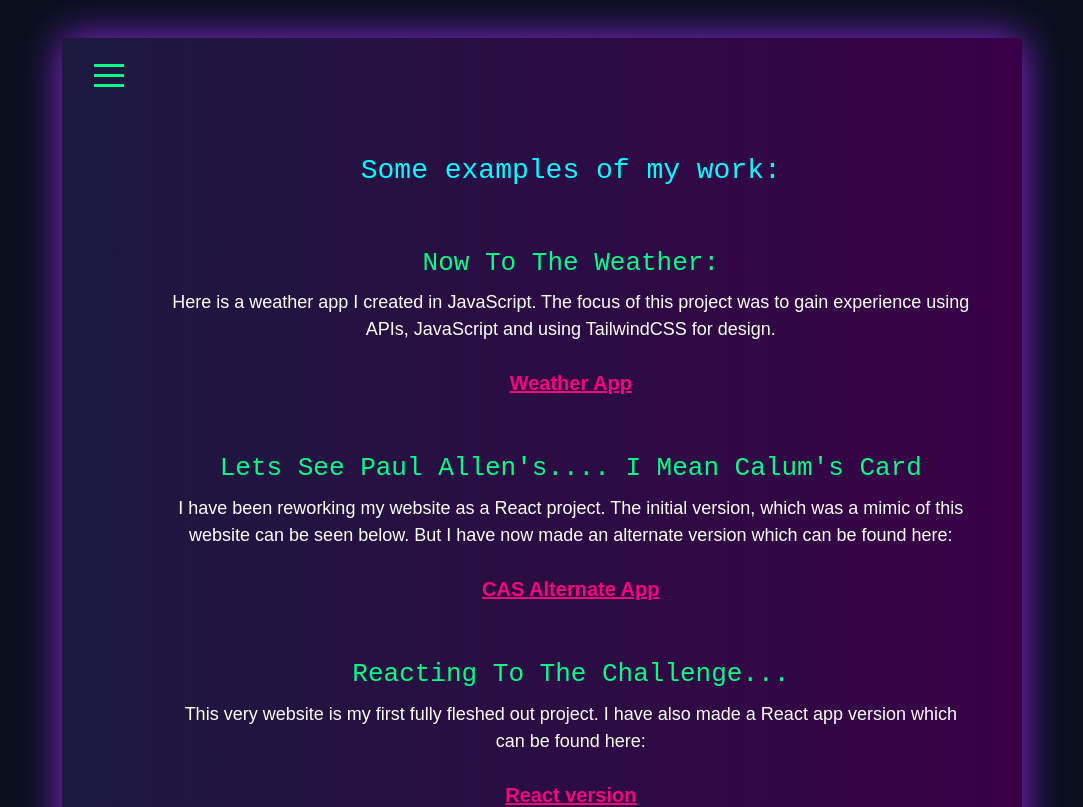
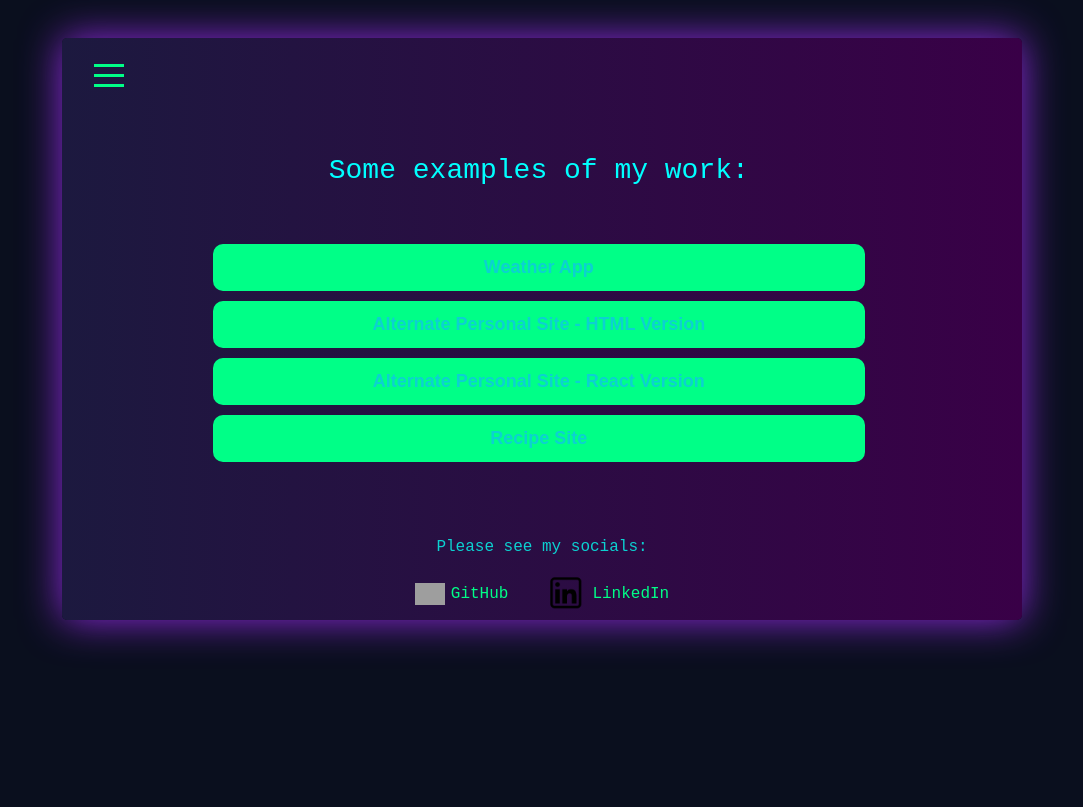
Before and after one commit to calumsmyth/cas-card, a React (Create React App) app: page /projects in a window 1280 px wide. Shown: the top 807 px of the page, without its empty margins (98-1181 px from the left). Built offline with nearby package versions, Linux system fonts and the light colour scheme; grey boxes are pictures that could not be loaded.

Commit message:
Add Expander and used on 'About' and 'Projects pages. Apply styling too

```diff
--- a/src/components/Expander.jsx
+++ b/src/components/Expander.jsx
@@ -1,37 +1,22 @@
 import React from 'react';
+import { useState } from 'react';
 
-const Expand = () => {
-    return(
-        <>
-        <article class="mx-auto max-w-sm shadow-xl bg-cover bg-center min-h-150 transform duration-500 hover:-translate-y-2 cursor-pointer group" style="background-image: url(https://images.pexels.;">
-                <div class="bg-black bg-opacity-20 min-h-150 px-10 flex flex-wrap flex-col pt-96 hover:bg-opacity-75 transform duration-300">
-                    <h1 class="text-white text-3xl mb-5 transform translate-y-20 group-hover:translate-y-0 duration-300">
-                        On A Day Like Today
-                    </h1>
-                    <div class="w-16 h-2 bg-yellow-500 rounded-full mb-5 transform translate-y-20 group-hover:translate-y-0 duration-300">
-                    </div>
-                    <p class="opacity-0 text-white text-xl group-hover:opacity-80 transform duration-500">
-                        Lorem ipsum dolor
-                    </p>
-                </div>
-            </article>
-<article class="mx-auto max-w-sm shadow-xl bg-cover bg-center min-h-150 transform duration-500 hover:-translate-y-2 cursor-pointer group" style="background-image: url(https://images.pexels.com;">
-                <div class="bg-black bg-opacity-20 min-h-150 px-10 flex flex-wrap flex-col pt-96 hover:bg-opacity-75 transform duration-300">
-                    <h1 class="text-white text-3xl mb-5 transform translate-y-20 group-hover:translate-y-0 duration-300">
-                        The Illusionist
-                    </h1>
-                    <div class="w-16 h-2 bg-orange-500 rounded-full mb-5 transform translate-y-20 group-hover:translate-y-0 duration-300">
-                    </div>
-                    <p class="opacity-0 text-white text-xl group-hover:opacity-80 transform duration-500">
-                        Lorem ipsum
-                    </p>
-                </div>
-            </article>
+const Expander = ( {title, children} ) => {
+    const [isOpen, setIsOpen] = useState(false);
 
 
+    return(
+        <div className="expander">
+            <button onClick={() => setIsOpen(!isOpen)} className="expander-button">
+                {title}
+            </button>
+            {isOpen && (
+                <div className ="open-expander">
+                    {children}
+                </div>
+            )}
+        </div>
+    );
+};
 
-        </>
-    )
-}
-
-export default Expand;
+export default Expander;
--- a/src/pages/About.jsx
+++ b/src/pages/About.jsx
@@ -1,8 +1,8 @@
 import React from "react";
-import NavBar from '../components/routing/NavBar';
 import Footer from '../components/Footer';
 import { Link } from 'react-router-dom';
 import HamburgerMenu from '../components/HamburgerMenu'
+import Expander from '../components/Expander'
 
 
 const About = () => {
@@ -12,6 +12,7 @@ return(
         <div className="intro">
 
             <div className="about-paragraph">
+                <Expander title="Background">
                     <h2>Backstory</h2>
                     <p>
                     I am a software and web developer with a passion for problem-solving, clean code, and innovative technology. My journey into development began with over 100 hours of self-driven study through The Odin Project, where I built a strong foundation in HTML, CSS, JavaScript, and GitHub while working full-time in the NHS. To further accelerate my transition, I enrolled in the AI-Driven Software Engineering bootcamp by Skills City, a full-time program covering React, Python, SQL, Django, APIs, AI/ML, and Cloud Computing.
@@ -28,7 +29,7 @@ return(
                     <br/>
                     Should you be interested in contacting me, please refer to my social at the bottom of each page, or head over to my <Link to="/contact">contact me</Link> page for further information!
                     </p>
-
+                </Expander>
 
             </div>
         </div>
--- a/src/pages/Projects.jsx
+++ b/src/pages/Projects.jsx
@@ -2,6 +2,7 @@ import React from 'react';
 import NavBar from '../components/routing/NavBar';
 import Footer from '../components/Footer';
 import HamburgerMenu from '../components/HamburgerMenu'
+import Expander from '../components/Expander'
 
 const Projects = () => {
     return(
@@ -9,28 +10,29 @@ const Projects = () => {
     <div className="card">
         <HamburgerMenu />
     <div className="intro">
-        <div className="intro-text">
-
-
-        </div>
-
 
         <div className="projects-paragraph">
             <h2>Some examples of my work:</h2>
+            <Expander title="Weather App">
                 <h3>Now To The Weather:</h3>
                 <p>Here is a weather app I created in JavaScript. The focus of this project was to gain experience using APIs, JavaScript and using TailwindCSS for design.</p>
                 <br/><a href="https://calumsmyth.github.io/weather-app/" target="__blank" rel="noopener noreferrer">Weather App</a>
+            </Expander>
+            <Expander title="Alternate Personal Site - HTML Version">
                 <h3>Lets See Paul Allen's.... I Mean Calum's Card </h3>
                 <p>I have been reworking my website as a React project. The initial version, which was a mimic of this website can be seen below. But I have now made an alternate version which can be found here:</p>
                 <br/><a href="https://calumsmyth.github.io/CAS/" target="_blank" rel="noopener noreferrer">CAS Alternate App</a>
+            </Expander>
+            <Expander title="Alternate Personal Site - React Version">
                 <h3>Reacting To The Challenge...</h3>
                 <p>This very website is my first fully fleshed out project. I have also made a React app version which can be found here:</p>
                 <br/><a href="https://cas-app-steel.vercel.app/" target="_blank" rel="noopener noreferrer">React version</a>
+            </Expander>
+            <Expander title="Recipe Site">
                 <h3>Cooking Up a Storm!</h3>
                 <p>I wanted to keep all of my favourite, healthy meal preparations, which are perfect for those gym gains, all in one place. So I decided to make a website to host them on called 'Gym Meal Preparations'. I will be looking to make a React version of this too. While still being worked on, you can find this bun in the oven here:</p>
                 <br/><a href="https://calumsmyth.github.io/gmp/" target="'_blank" rel="noopener noreferrer">Gym Meal Preparations</a>
-
-
+            </Expander>
         </div>
 
 
--- a/src/styles.css
+++ b/src/styles.css
@@ -155,6 +155,33 @@ nav {
     justify-content: end;
 }
 
+.expander {
+    height: auto;
+    width: 75%;
+    border-radius: 5px;
+    box-shadow: #00ffff;
+    margin-bottom: 10px;
+    display: flex;
+    flex-direction: column;
+    justify-content: center;
+}
+
+.expander-button{
+    width: auto;
+    padding: 10px;
+    font-weight: bold;
+    font-size: large;
+    background-color:#00ff87;
+    border-radius: 10px;
+    cursor: pointer;
+    transition: all 0.3s ease-in-out;
+}
+
+.open-expander {
+    padding: 10px;
+
+}
+
 
 .intro {
     display: flex;
@@ -271,12 +298,23 @@ nav {
 }
 
 .about-paragraph{
+    width: 100%;
     color: white;
+    display: flex;
+    align-items: center;
+    justify-content: center;
 }
 
 .about-paragraph a{
     text-decoration: none;
     color:#ff007f;
+}
+
+.projects-paragraph {
+    width: 100%;
+    display: flex;
+    flex-direction: column;
+    align-items: center;
 }
 
 .projects-paragraph h2 {
```
Lines whose indentation alone changed are shown as unchanged.
